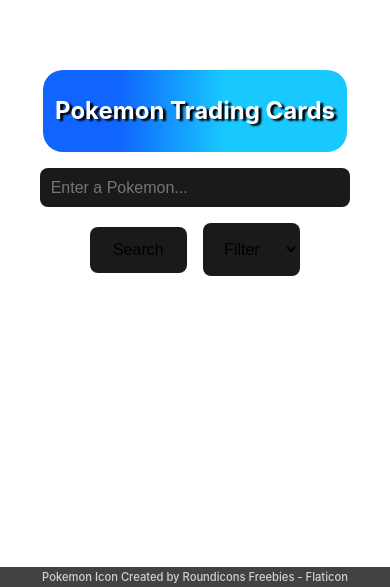
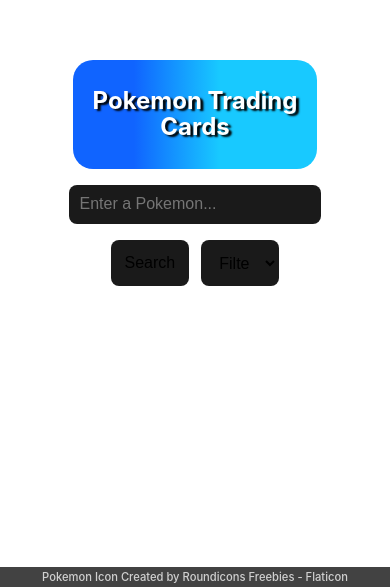
Before and after one commit to Hader0/pokemon-cards-react, a React (Vite) app: page / in a window 390 px wide. Shown: the part 257-844 px from the top of the page. Built offline with nearby package versions, Linux system fonts and the light colour scheme.

Commit message:
Fix: Trying to get the padding to display for the select button on apple mobile devices - 3

```diff
--- a/src/styles/searchCard.css
+++ b/src/styles/searchCard.css
@@ -83,7 +83,7 @@
     margin: 0;
     border-radius: 8px;
     border: 1px solid transparent;
-    padding: 1rem !important;
+    padding: 1rem;
     font-size: 1em;
     font-weight: 500;
     background-color: #1a1a1a;
@@ -144,7 +144,7 @@
 @media (max-width: 768px) {
 
     .titleSearchComponent {
-        min-width: 80%;
+        width: 80%;
     }
     /* Title Card */
     .titleCard {
@@ -164,7 +164,7 @@
 
     /* Input and Button Section */
     .inputButtonSection {
-        width: 100%;
+        min-width: 100%;
         flex-direction: column;
     }
 
@@ -187,7 +187,6 @@
     /* Submit Button */
     .buttonSubmit {
         /* width: 48%; */
-        margin-bottom: 0;
         padding: 0.8rem;
     }
 
```
